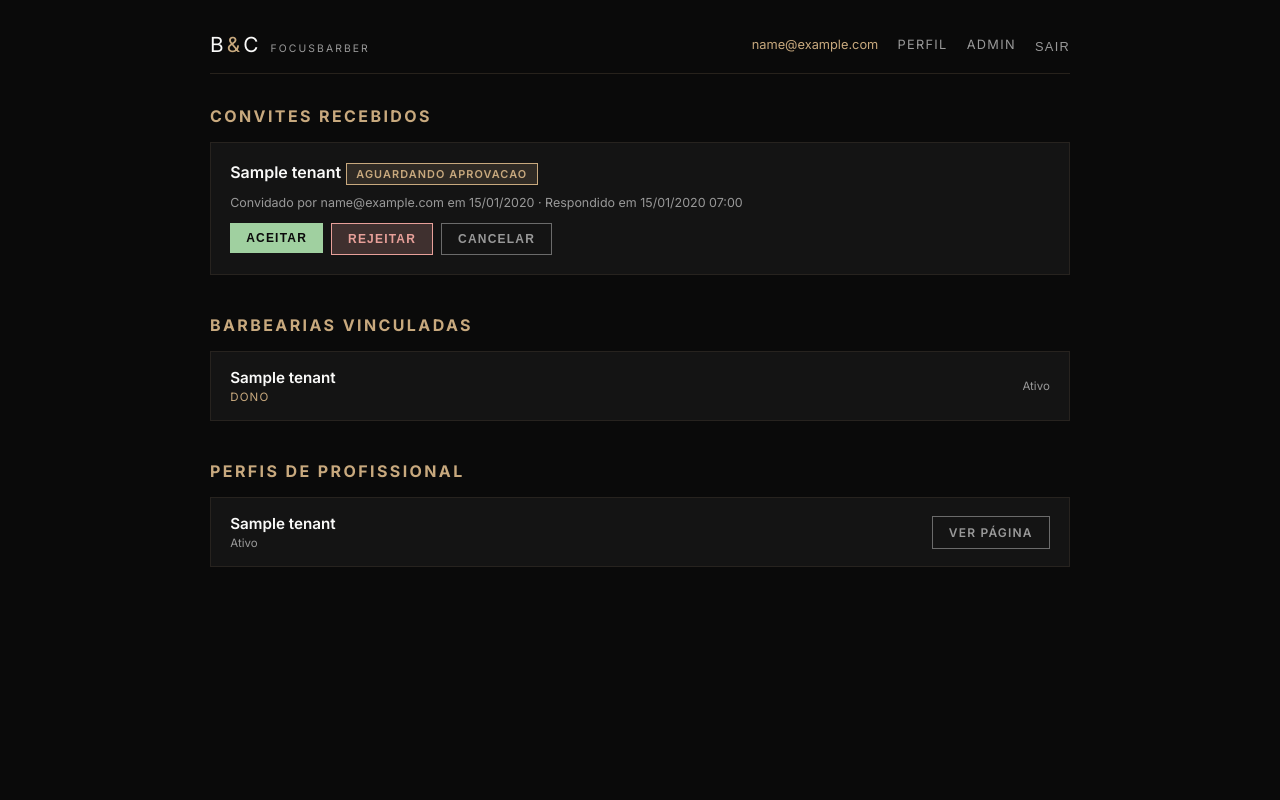
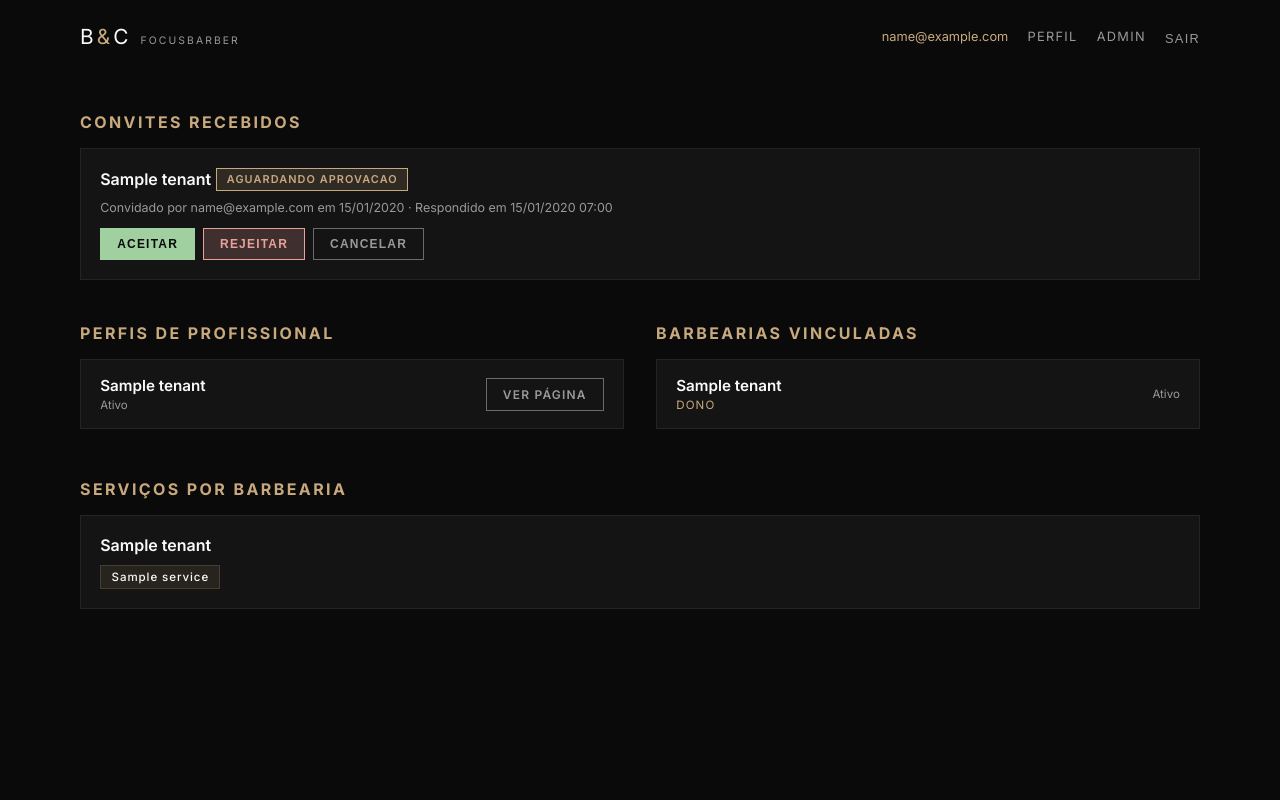
Before and after one commit to mariogodfx/focusbarber, a Django app: page /painel/ in a window 1280 px wide. Run offline with Django 5.2, Linux system fonts and the light colour scheme; a user stored in the database is signed in; tables that the repository leaves empty hold one stand-in row (values such as "Sample post"); parts of the project's set-up code (start-up, migrations or seed data) failed here and were passed over; some libraries are stand-ins or nearby versions.

Commit message:
organizacao do painel - pre fix servicos por barberaria sem puxar da segunda barbearia

```diff
--- a/core/views.py
+++ b/core/views.py
@@ -41,6 +41,7 @@ def _professional_dashboard_context(user):
         Professional.objects.bypass_tenant()
         .filter(user=user)
         .select_related("tenant")
+        .prefetch_related("services")
         .order_by("tenant__name")
     )
     return {
--- a/templates/core/painel.html
+++ b/templates/core/painel.html
@@ -16,19 +16,31 @@
       --red: #E8A09A; --green: #A0D0A0;
     }
     * { margin:0; padding:0; box-sizing:border-box; }
+    html { scrollbar-width:thin; scrollbar-color:var(--gold) var(--black); }
+    ::-webkit-scrollbar { width:6px; }
+    ::-webkit-scrollbar-track { background:var(--black); }
+    ::-webkit-scrollbar-thumb { background:var(--gold); border-radius:3px; }
     body {
       font-family: 'Inter', -apple-system, sans-serif;
       background: var(--black); color: var(--white);
-      min-height: 100vh; padding: 2rem 1rem;
+      min-height: 100vh;
     }
-    .wrap { max-width: 860px; margin: 0 auto; }
+    .wrap { padding: 7rem 5rem 4rem; }
 
     /* Nav */
     .nav {
+      position:fixed; top:0; left:0; width:100%; z-index:1000;
       display:flex; align-items:center; justify-content:space-between;
-      margin-bottom: 2rem; padding-bottom: 1rem;
-      border-bottom: 1px solid rgba(200,169,126,0.15);
+      padding:1.5rem 5rem;
     }
+    .nav::before {
+      content:''; position:absolute; inset:0;
+      background:rgba(10,10,10,.95);
+      backdrop-filter:blur(20px); -webkit-backdrop-filter:blur(20px);
+      border-bottom:1px solid rgba(200,169,126,.1);
+      opacity:0; transition:opacity .4s ease; z-index:-1;
+    }
+    .nav.scrolled::before { opacity:1; }
     .nav .brand { font-size:1.3rem; letter-spacing:.15em; }
     .nav .brand .amp { color: var(--gold); }
     .nav .links { display:flex; gap:1.2rem; align-items:center; }
@@ -62,6 +74,7 @@
       display:flex; justify-content:space-between; align-items:center;
       margin-bottom: .6rem;
     }
+    .card .header > div { display:flex; align-items:center; gap:5px; }
     .card .tenant-name { font-size:1rem; font-weight:600; }
     .card .meta { font-size:.78rem; color: var(--gray-light); }
     .card .actions { display:flex; gap:.5rem; margin-top:.8rem; flex-wrap:wrap; }
@@ -83,7 +96,7 @@
       text-transform:uppercase; font-weight:600; border:none;
       transition: background .3s, opacity .3s;
     }
-    .btn-accept { background: var(--green); color: var(--black); }
+    .btn-accept { background: var(--green); color: var(--black); border:1px solid transparent; }
     .btn-reject { background: rgba(232,160,154,0.2); color: var(--red); border:1px solid var(--red); }
     .btn-cancel { background: transparent; color: var(--gray-light); border:1px solid var(--gray); }
     .btn-admin { background: var(--gold); color: var(--black); }
@@ -101,12 +114,19 @@
     .barber-card .role { font-size:.72rem; letter-spacing:.1em; text-transform:uppercase; color: var(--gold); }
     .barber-card .status { font-size:.72rem; color: var(--gray-light); }
 
+    /* Service tags */
+    .services-list { display:flex; flex-wrap:wrap; gap:.5rem; margin-top:.3rem; }
+    .service-tag {
+      display:inline-block; padding:.25rem .65rem; font-size:.72rem;
+      letter-spacing:.08em; font-weight:500;
+      background: rgba(200,169,126,0.1); color: var(--gold-light);
+      border: 1px solid rgba(200,169,126,0.2);
+    }
+    .grid-2 { display:grid; grid-template-columns:1fr 1fr; gap:2rem; align-items:start; margin-top:43px; }
     .empty { color: var(--gray); font-size:.85rem; padding:1rem 0; text-align:center; }
   </style>
 </head>
 <body>
-  <div class="wrap">
-    <!-- Nav -->
   <nav class="nav">
     <div class="brand">B<span class="amp">&amp;</span>C <small style="font-size:.65rem;color:var(--gray-light);letter-spacing:.2em">FOCUSBARBER</small></div>
     <div class="links">
@@ -118,6 +138,7 @@
       </form>
     </div>
   </nav>
+  <div class="wrap">
 
     <!-- Messages -->
     {% if messages %}
@@ -162,23 +183,8 @@
       <p class="empty">Nenhum convite recebido.</p>
     {% endif %}
 
-    <!-- Barbearias vinculadas -->
-    <h2>Barbearias vinculadas</h2>
-    {% if memberships %}
-      {% for m in memberships %}
-        <div class="barber-card">
-          <div class="info">
-            <span class="name">{{ m.tenant.name }}</span>
-            <span class="role">{{ m.get_role_display }}</span>
-          </div>
-          <div class="status">Ativo</div>
-        </div>
-      {% endfor %}
-    {% else %}
-      <p class="empty">Nenhuma barbearia vinculada.</p>
-    {% endif %}
-
-    <!-- Perfis profissionais -->
+    <div class="grid-2">
+      <div>
         <h2>Perfis de profissional</h2>
         {% if professionals %}
           {% for p in professionals %}
@@ -194,5 +200,53 @@
           <p class="empty">Nenhum perfil de profissional cadastrado.</p>
         {% endif %}
       </div>
+      <div>
+        <h2>Barbearias vinculadas</h2>
+        {% if memberships %}
+          {% for m in memberships %}
+            <div class="barber-card">
+              <div class="info">
+                <span class="name">{{ m.tenant.name }}</span>
+                <span class="role">{{ m.get_role_display }}</span>
+              </div>
+              <div class="status">Ativo</div>
+            </div>
+          {% endfor %}
+        {% else %}
+          <p class="empty">Nenhuma barbearia vinculada.</p>
+        {% endif %}
+      </div>
+    </div>
+
+    <!-- Servicos por barbearia -->
+    <h2>Serviços por barbearia</h2>
+    {% if professionals %}
+      {% for p in professionals %}
+        <div class="card">
+          <div class="header">
+            <div>
+              <span class="tenant-name">{{ p.tenant.name }}</span>
+            </div>
+          </div>
+          {% if p.services.all %}
+            <div class="services-list">
+              {% for svc in p.services.all %}
+                <span class="service-tag">{{ svc.name }}</span>
+              {% endfor %}
+            </div>
+          {% else %}
+            <p class="empty" style="text-align:left;padding:.5rem 0">Nenhum serviço vinculado.</p>
+          {% endif %}
+        </div>
+      {% endfor %}
+    {% else %}
+      <p class="empty">Nenhum perfil profissional encontrado.</p>
+    {% endif %}
+  </div>
+  <script>
+    var nav = document.querySelector('.nav');
+    function onScroll() { nav.classList.toggle('scrolled', window.scrollY > 80); }
+    window.addEventListener('scroll', onScroll, { passive: true });
+  </script>
 </body>
 </html>
--- a/templates/publico/agendar.html
+++ b/templates/publico/agendar.html
@@ -31,8 +31,9 @@
     .wrap-info-hours-row.today{color:var(--gold)}
     .wrap-info-hours-row .day{font-size:.75rem;letter-spacing:.08em;text-transform:uppercase}
     .wrap-info-hours-row .time{font-family:var(--sans);font-size:.75rem}
-    .nav{position:fixed;top:0;left:0;width:100%;z-index:1000;padding:1.5rem 3rem;display:flex;align-items:center;justify-content:space-between;transition:all .4s var(--ease-out-quart)}
-    .nav.scrolled{padding:1rem 3rem;background:rgba(10,10,10,.95);backdrop-filter:blur(20px);-webkit-backdrop-filter:blur(20px);border-bottom:1px solid rgba(200,169,126,.1)}
+    .nav{position:fixed;top:0;left:0;width:100%;z-index:1000;padding:1.5rem 3rem;display:flex;align-items:center;justify-content:space-between;transition:padding .4s var(--ease-out-quart)}
+    .nav::before{content:'';position:absolute;inset:0;background:rgba(10,10,10,.95);backdrop-filter:blur(20px);-webkit-backdrop-filter:blur(20px);border-bottom:1px solid rgba(200,169,126,.1);opacity:0;transition:opacity .4s var(--ease-out-quart);z-index:-1}
+    .nav.scrolled::before{opacity:1}
     .nav-logo{font-family:var(--display);font-size:1.8rem;letter-spacing:.15em;color:var(--white);display:flex;align-items:center;gap:.75rem}
     .nav-logo .amp{color:var(--gold);font-family:var(--serif);font-style:italic;font-size:1.4rem}
     .nav-cta{font-size:.7rem;letter-spacing:.25em;text-transform:uppercase;padding:.75rem 1.75rem;border:1px solid var(--gold);color:var(--gold);transition:all .4s ease}
--- a/templates/publico/barbearia.html
+++ b/templates/publico/barbearia.html
@@ -24,8 +24,9 @@
     body{font-family:var(--sans);background:var(--black);color:var(--white);-webkit-font-smoothing:antialiased;-moz-osx-font-smoothing:grayscale}
     img{max-width:100%;height:auto;display:block}a{text-decoration:none;color:inherit}
     /* NAV */
-    .nav{position:fixed;top:0;left:0;width:100%;z-index:1000;padding:1.5rem 3rem;display:flex;align-items:center;justify-content:space-between;transition:all .4s var(--ease-out-quart)}
-    .nav.scrolled{padding:1rem 3rem;background:rgba(10,10,10,.95);backdrop-filter:blur(20px);-webkit-backdrop-filter:blur(20px);border-bottom:1px solid rgba(200,169,126,.1)}
+    .nav{position:fixed;top:0;left:0;width:100%;z-index:1000;padding:1.5rem 3rem;display:flex;align-items:center;justify-content:space-between;transition:padding .4s var(--ease-out-quart)}
+    .nav::before{content:'';position:absolute;inset:0;background:rgba(10,10,10,.95);backdrop-filter:blur(20px);-webkit-backdrop-filter:blur(20px);border-bottom:1px solid rgba(200,169,126,.1);opacity:0;transition:opacity .4s var(--ease-out-quart);z-index:-1}
+    .nav.scrolled::before{opacity:1}
     .nav-logo{font-family:var(--display);font-size:1.8rem;letter-spacing:.15em;color:var(--white);display:flex;align-items:center;gap:.75rem}
     .nav-logo .amp{color:var(--gold);font-family:var(--serif);font-style:italic;font-size:1.4rem}
     .nav-cta{font-size:.7rem;letter-spacing:.25em;text-transform:uppercase;padding:.75rem 1.75rem;border:1px solid var(--gold);color:var(--gold);transition:all .4s ease}
```
Lines whose indentation alone changed are shown as unchanged.
